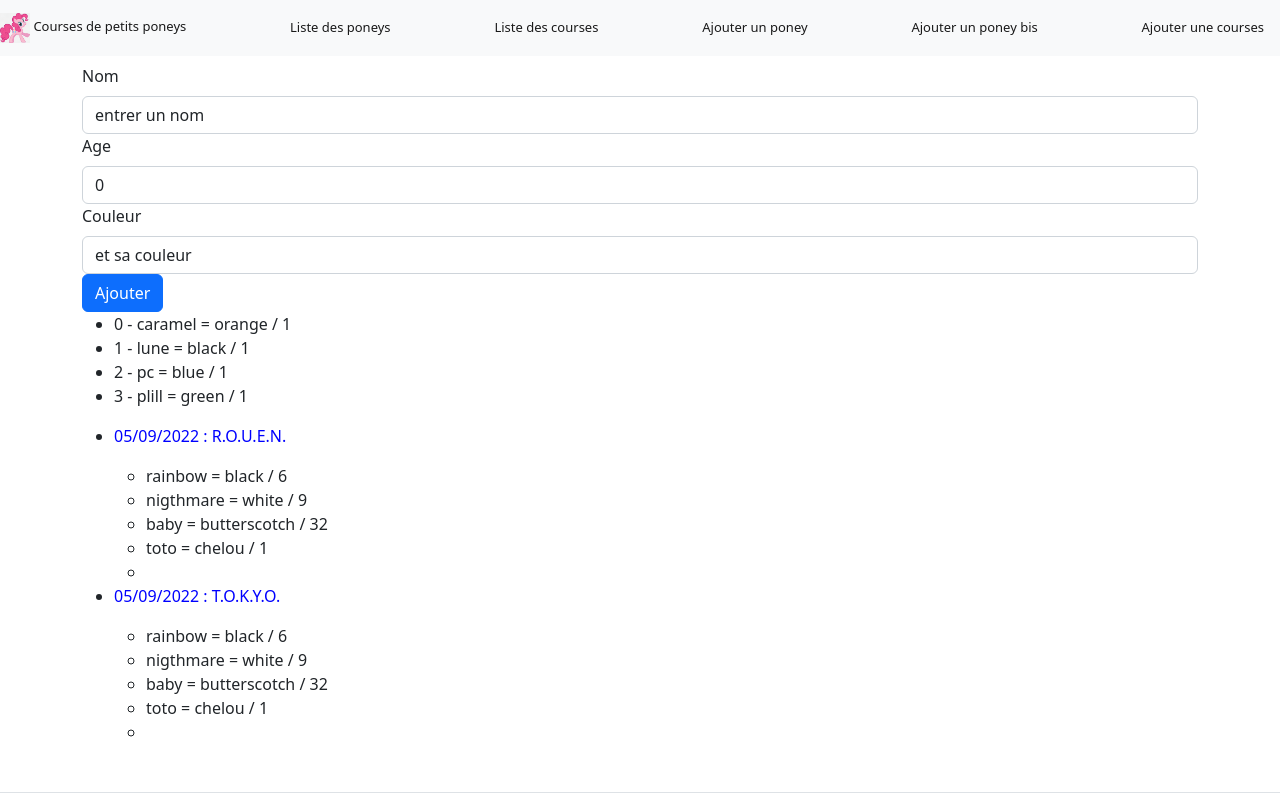
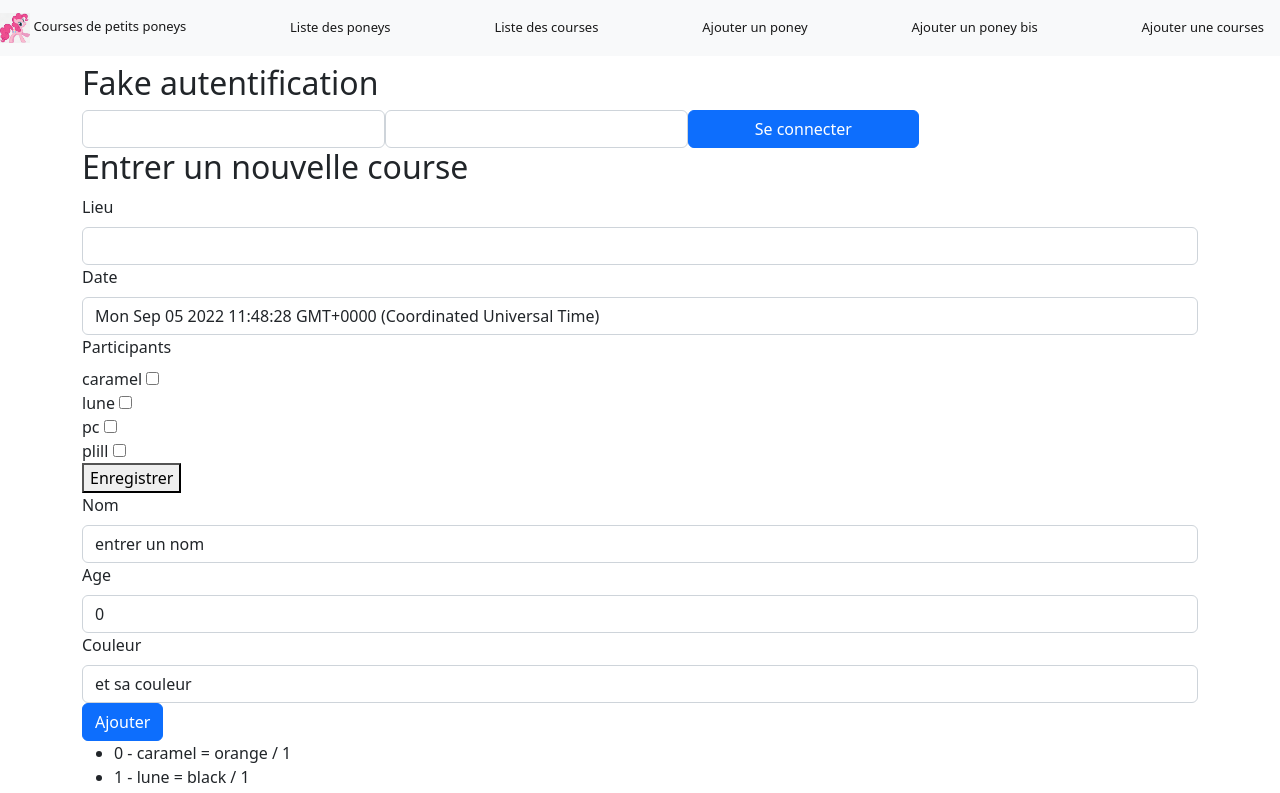
Before and after one commit to ludivineUp/angular-3BCI-22-23, an Angular app in the folder littlepony/: page / in a window 1280 px wide. Shown: the top 793 px of the page. Built offline with nearby package versions, Linux system fonts and the light colour scheme.

Commit message:
race add and session/local storage

```diff
--- a/littlepony/src/app/add-pony/add-pony.component.ts
+++ b/littlepony/src/app/add-pony/add-pony.component.ts
@@ -1,5 +1,4 @@
 import { Component, OnInit } from '@angular/core';
-import {FormBuilder, Validators } from '@angular/forms';
 import { Pony } from './../pony';
 import { PONIES } from './../mock/mock-ponies';
 
@@ -24,9 +23,11 @@ export class AddPonyComponent implements OnInit {
   }
 
   onSubmit(){
+      console.log("toto");
       this.newPony.id = PONIES.length;
       PONIES.push(this.newPony);
-      // fuck les pointeurs
+      // fuck les pointeurs, il faut casser le lien entre ce
+      // putain de poney et le poney du tableau
       this.newPony = new Pony();
   }
 
--- /dev/null
+++ b/littlepony/src/app/add-race/add-race.component.html
@@ -0,0 +1,19 @@
+<h2>Entrer un nouvelle course</h2>
+<form (ngSubmit)="onSubmit()">
+    <div class="form-group">
+        <label class="form-label">Lieu</label>
+         <input class="form-control" type="text" id="location" required [(ngModel)]="model.location" name="location" />
+    </div>
+    <div class="form-group">
+        <label class="form-label">Date</label>
+        <input class="form-control" type="text" id="date" required [(ngModel)]="model.date" name="date" />
+    </div>
+    <div class="form-group">
+        <label class="form-label">Participants</label>
+        <div *ngFor="let p of allPonies; let i=index">
+        {{p.name}} <input type="checkbox" name="{{p.name}}" (change)="poniesBool[i] = !poniesBool[i]">
+        </div>
+    </div>
+    <button type="submit">Enregistrer</button>
+
+</form>
--- /dev/null
+++ b/littlepony/src/app/add-race/add-race.component.ts
@@ -0,0 +1,37 @@
+import { Component, OnInit } from '@angular/core';
+import { Race } from './../race';
+import { RACES } from './../mock/mock-races';
+import { Pony } from './../pony';
+import { PONIES } from './../mock/mock-ponies';
+
+
+@Component({
+  selector: 'add-race',
+  templateUrl: './add-race.component.html',
+  styleUrls: ['./add-race.component.css']
+})
+export class AddRaceComponent implements OnInit {
+
+  model: Race = new Race();
+  poniesBool = Array<boolean>();
+  allPonies = PONIES;
+
+  constructor() { }
+
+  ngOnInit(): void {
+    for(let p of this.allPonies) {
+      this.poniesBool.push(false);
+    }
+  }
+
+  onSubmit() : void {
+    for (let index = 0; index < this.poniesBool.length; index++) {
+        if (this.poniesBool[index]){
+          this.model.ponies.push(this.allPonies[index]);
+        }
+      }
+    RACES.push(this.model);
+    this.model = new Race();
+  }
+
+}
--- a/littlepony/src/app/app.component.html
+++ b/littlepony/src/app/app.component.html
@@ -14,6 +14,8 @@
   <h1 class="fs-3"></h1>
 </header>
 <div class="container">
+  <fake-auth-form></fake-auth-form>
+  <add-race></add-race>
   <add-pony></add-pony>
   <ponies></ponies>
   <races></races>
--- a/littlepony/src/app/app.module.ts
+++ b/littlepony/src/app/app.module.ts
@@ -9,6 +9,8 @@ import { RacesComponent } from './races/races.component';
 import { PonyComponent } from './pony/pony.component';
 import { RaceLocationPipe } from './race-location.pipe';
 import { AddPonyComponent } from './add-pony/add-pony.component';
+import { AddRaceComponent } from './add-race/add-race.component';
+import { FakeAuthFormComponent } from './fake-auth-form/fake-auth-form.component';
 
 @NgModule({
   declarations: [
@@ -17,7 +19,9 @@ import { AddPonyComponent } from './add-pony/add-pony.component';
     RacesComponent,
     PonyComponent,
     RaceLocationPipe,
-    AddPonyComponent
+    AddPonyComponent,
+    AddRaceComponent,
+    FakeAuthFormComponent
   ],
   imports: [
     BrowserModule,
--- /dev/null
+++ b/littlepony/src/app/fake-auth-form/fake-auth-form.component.html
@@ -0,0 +1,14 @@
+<div *ngIf="! logged">
+	<h2>Fake autentification</h2>
+	<form class="d-flex w-75" (ngSubmit)="onSubmit()">
+		<input  class="form-control" type="text" name="log" [(ngModel)]="log"/>
+		<input class="form-control" type="password" name="pass" [(ngModel)]="pass"/>
+		<button type="submit" class="btn btn-primary w-75">Se connecter</button>
+	</form>
+</div>
+<div *ngIf="logged">
+	<form class="d-flex w-75" (ngSubmit)="onSubmit()">
+		<label class="w-50">{{log}}</label>
+		<button type="submit" class="btn btn-primary w-50">Se déconnecter</button>
+	</form>
+</div>
--- /dev/null
+++ b/littlepony/src/app/fake-auth-form/fake-auth-form.component.ts
@@ -0,0 +1,46 @@
+import { Component, OnInit } from '@angular/core';
+
+@Component({
+  selector: 'fake-auth-form',
+  templateUrl: './fake-auth-form.component.html',
+  styleUrls: ['./fake-auth-form.component.css']
+})
+export class FakeAuthFormComponent implements OnInit {
+
+  log: string = "";
+  pass: string = '';
+  logged : boolean = false;
+
+  /* A la soumission le form récupère les input dans les attr du composant
+  si le log et le pass ne sont pas vide, le form affiche le log avec
+  un bouton se déconnecter
+  si on clic sur le bouton se déconnecter, le formulaire original revient*/
+
+  constructor() {
+    this.logged = false;
+  }
+
+  ngOnInit(): void {
+    if(sessionStorage.getItem('log') != null){
+      this.logged = true;
+    }
+  }
+
+  onSubmit(): void {
+    if(!this.logged && this.log !== '' && this.pass !== '') {
+      //stocker l'identifiant quelque part
+      // session
+      sessionStorage.setItem('log', this.log);
+      // local storage
+      localStorage.setItem('log', this.log)
+      this.logged = true;
+    }else{
+      this.log = '';
+      this.pass = '';
+      this.logged = false;
+      sessionStorage.removeItem('log');
+      localStorage.removeItem('log');
+    }
+  }
+
+}
```
Also changed, not shown: littlepony/src/app/add-race/add-race.component.css (added), littlepony/src/app/fake-auth-form/fake-auth-form.component.css (added), 2 other files (tests, documents, lock files or other folders).
